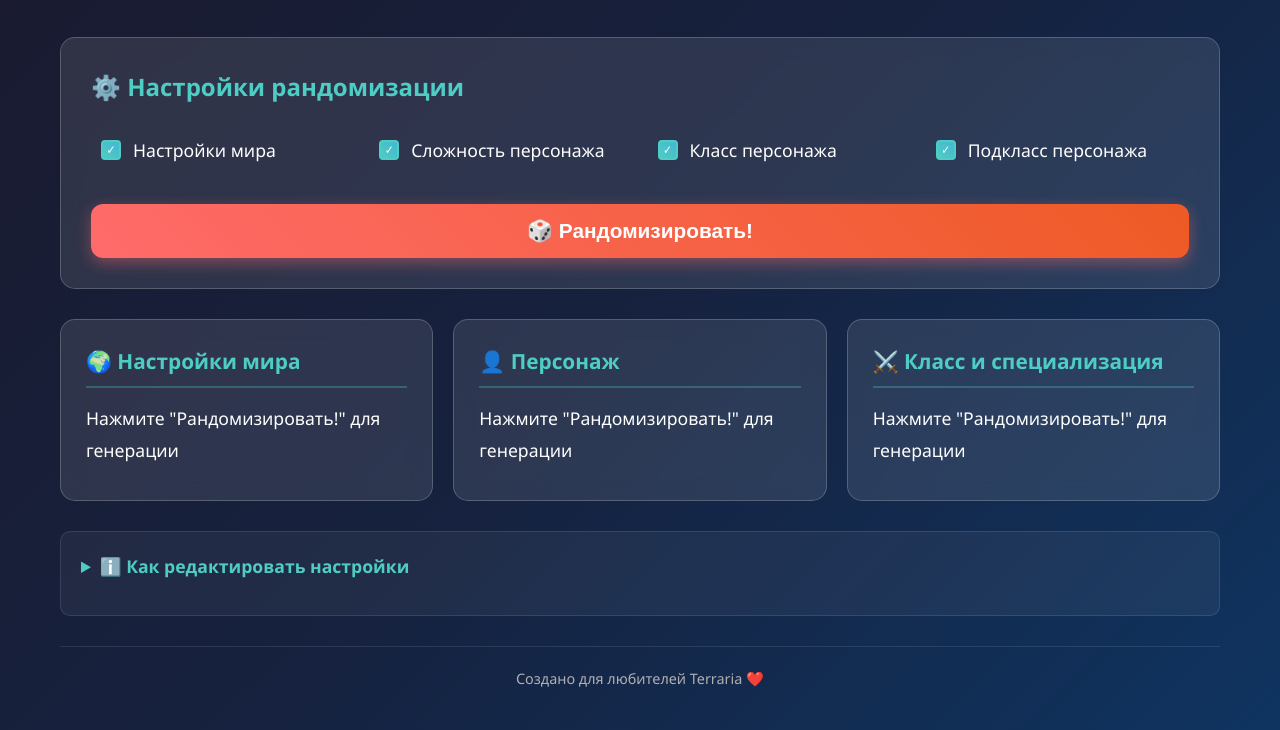
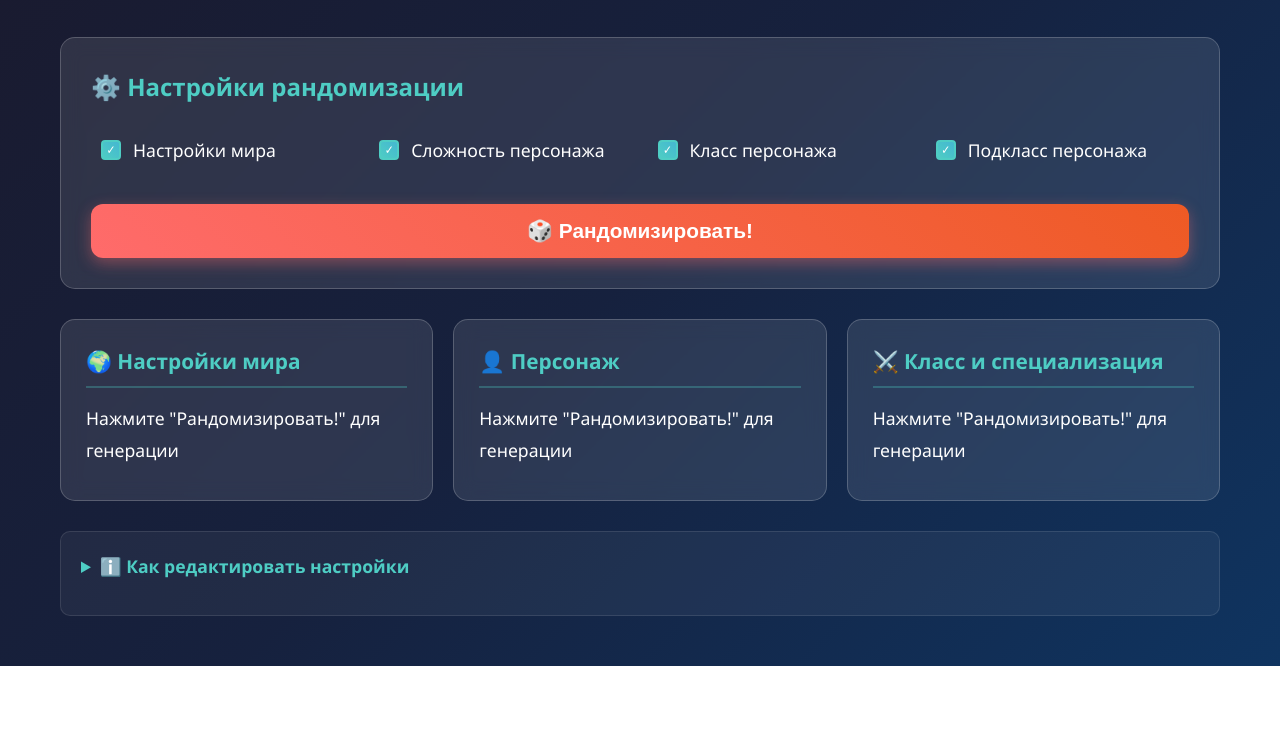
Before and after one commit to Hamnety/TerrariaSettingsRandomize, a plain HTML site: page index.html in a window 1280 px wide. Shown: the part 141-871 px from the top of the page. After the commit the page ends 807 px from the top, so only its background shows below. Drawn offline with Linux system fonts and the light colour scheme.

Commit message:
Update index.html

```diff
--- a/index.html
+++ b/index.html
@@ -81,12 +81,9 @@
                 <p>Измените значения в JSON файле и перезагрузите страницу для применения изменений.</p>
             </details>
         </div>
-
-        <footer>
-            <p>Создано для любителей Terraria ❤️</p>
-        </footer>
     </div>
 
     <script src="script.js"></script>
 </body>
+
 </html>
```
